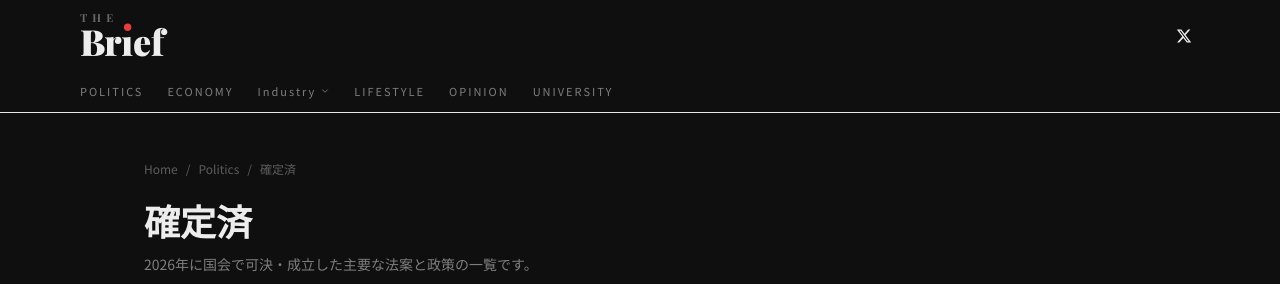
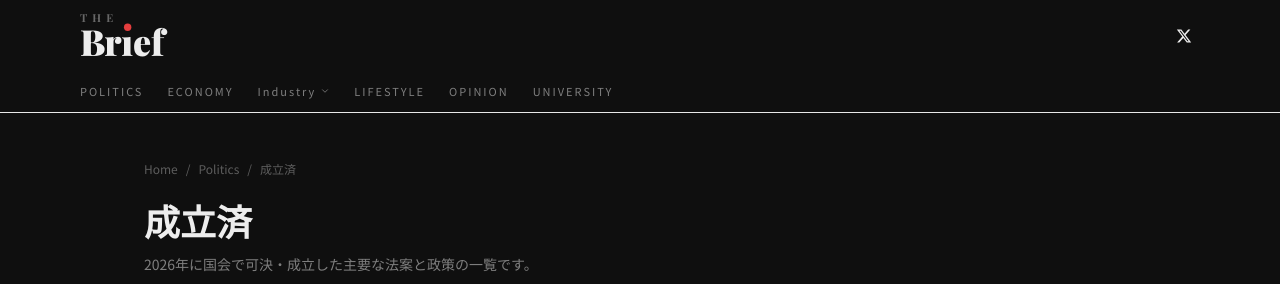
Before and after one commit to NaokiHashizume/TheBrief, a Next.js app: page /politics/enacted in a window 1280 px wide. Shown: the top 284 px of the page. Built offline with nearby package versions, Linux system fonts and the light colour scheme.

Commit message:
rename 確定済 to 成立済 across all enacted pages
https://claude.ai/code/session_01QXDKr4YpRpK7DwSxZrt3C2

```diff
--- a/src/app/politics/enacted/[slug]/page.tsx
+++ b/src/app/politics/enacted/[slug]/page.tsx
@@ -16,7 +16,7 @@ export async function generateMetadata({
   const item = enactedItems.find((d) => d.slug === slug);
   if (!item) return { title: "Not Found" };
   return {
-    title: `${item.title} — 確定済`,
+    title: `${item.title} — 成立済`,
     description: item.summary,
     alternates: { canonical: `https://thebrief.info/politics/enacted/${slug}` },
   };
@@ -42,7 +42,7 @@ export default async function EnactedDetailPage({
         <span>/</span>
         <Link href="/politics" className="hover:text-foreground transition-colors">Politics</Link>
         <span>/</span>
-        <Link href="/politics/enacted" className="hover:text-foreground transition-colors">確定済</Link>
+        <Link href="/politics/enacted" className="hover:text-foreground transition-colors">成立済</Link>
         <span>/</span>
         <span className="truncate max-w-[150px]">{item.title}</span>
       </div>
@@ -195,7 +195,7 @@ export default async function EnactedDetailPage({
           <svg xmlns="http://www.w3.org/2000/svg" width="14" height="14" viewBox="0 0 24 24" fill="none" stroke="currentColor" strokeWidth="2" strokeLinecap="round" strokeLinejoin="round">
             <polyline points="15 18 9 12 15 6" />
           </svg>
-          確定済の一覧に戻る
+          成立済の一覧に戻る
         </Link>
       </div>
     </div>
--- a/src/app/politics/enacted/page.tsx
+++ b/src/app/politics/enacted/page.tsx
@@ -3,7 +3,7 @@ import Link from "next/link";
 import { enactedItems } from "@/lib/enacted";
 
 export const metadata: Metadata = {
-  title: "確定済 — 2026年に成立した法案・政策",
+  title: "成立済 — 2026年に成立した法案・政策",
   description:
     "2026年に国会で可決・成立した法案と政策の一覧。防衛力強化、半導体支援、選挙制度改革など。",
   alternates: { canonical: "https://thebrief.info/politics/enacted" },
@@ -18,10 +18,10 @@ export default function EnactedPage() {
         <span>/</span>
         <Link href="/politics" className="hover:text-foreground transition-colors">Politics</Link>
         <span>/</span>
-        <span>確定済</span>
+        <span>成立済</span>
       </div>
 
-      <h1 className="font-serif text-3xl md:text-4xl font-bold">確定済</h1>
+      <h1 className="font-serif text-3xl md:text-4xl font-bold">成立済</h1>
       <p className="mt-3 text-sm text-foreground/50 leading-relaxed">
         2026年に国会で可決・成立した主要な法案と政策の一覧です。
       </p>
--- a/src/app/politics/page.tsx
+++ b/src/app/politics/page.tsx
@@ -125,7 +125,7 @@ export default function PoliticsPage() {
         </div>
       </Link>
 
-      {/* 確定済 button */}
+      {/* 成立済 button */}
       <Link
         href="/politics/enacted"
         className="group mt-4 flex items-center justify-between w-full p-5 rounded-xl border-2 border-dashed border-green-500/30 hover:border-green-500 hover:bg-green-500/[0.03] transition-all duration-200"
@@ -137,7 +137,7 @@ export default function PoliticsPage() {
             </svg>
           </div>
           <div>
-            <h2 className="font-serif text-xl font-bold">確定済</h2>
+            <h2 className="font-serif text-xl font-bold">成立済</h2>
             <span className="text-[9px] tracking-[2px] uppercase text-foreground/25">Enacted in 2026</span>
             <p className="text-sm text-foreground/40 mt-0.5">
               2026年に国会で可決・成立した法案と政策
```
